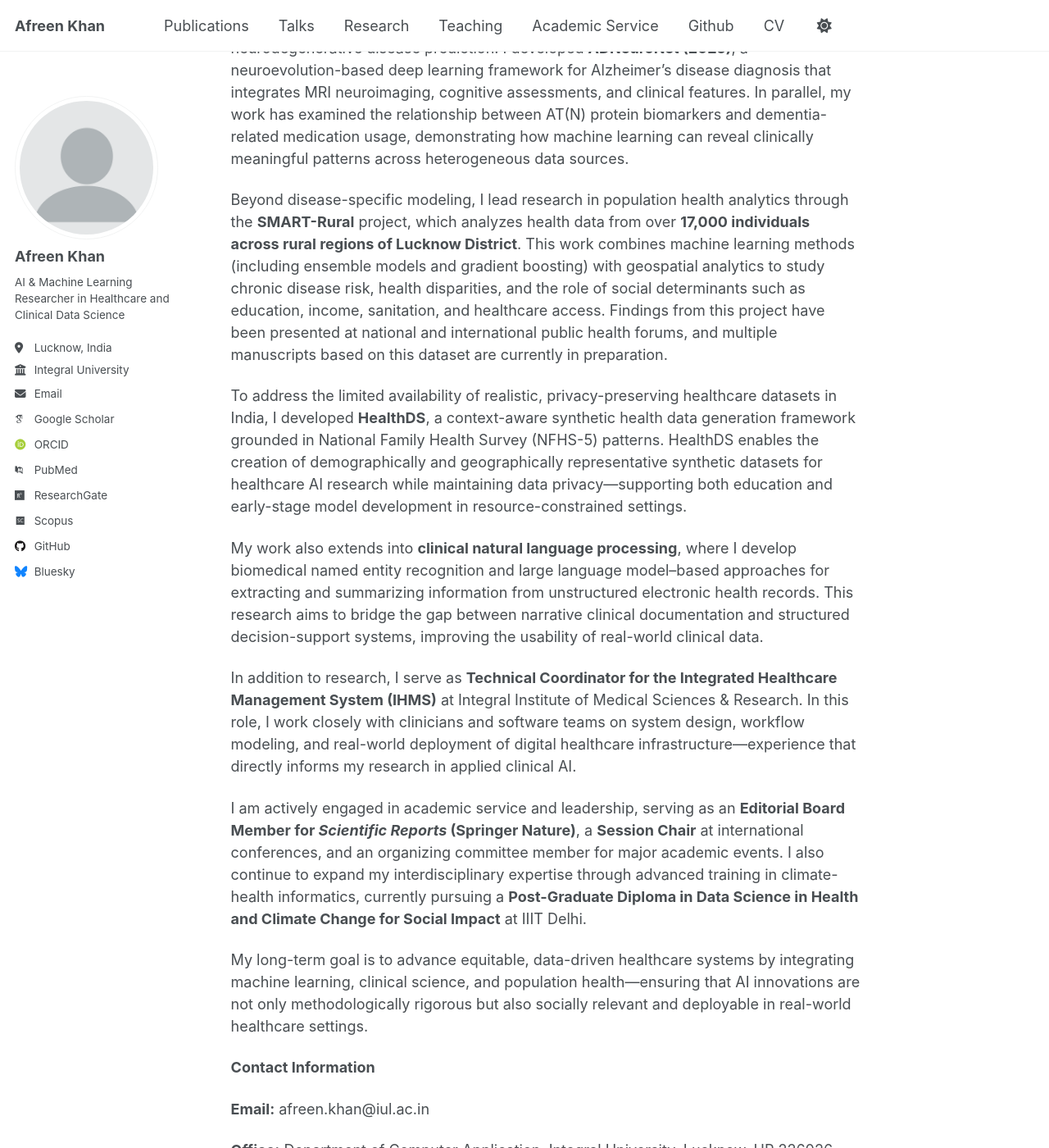
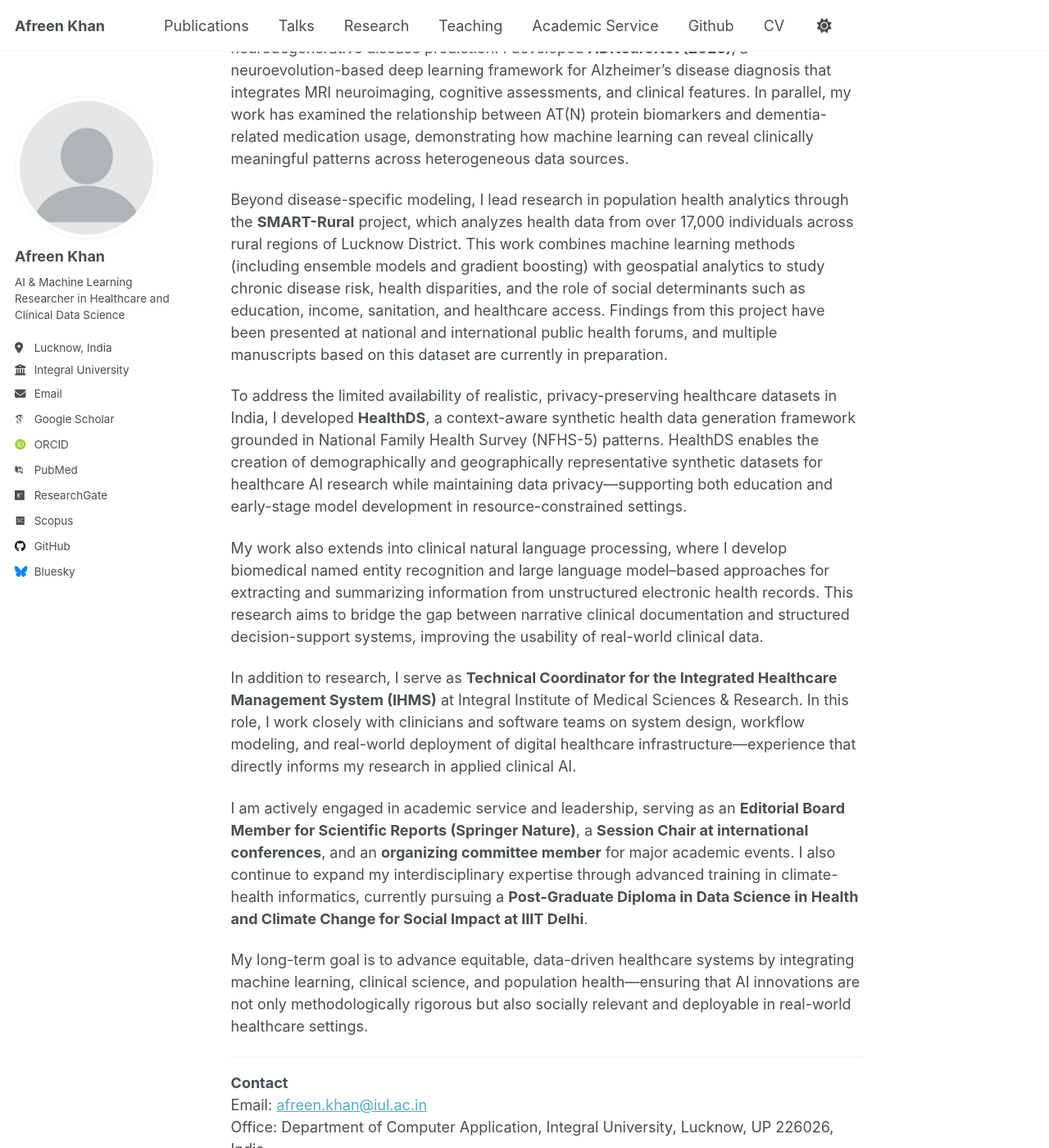
Before and after one commit to afreen-kh/afreen-kh.github.io, a Jekyll site: the page built from _pages/about.md, in a window 1280 px wide and 1400 px high, scrolled down 363 px. Shown: the whole window at 82% size. Built offline with Jekyll 4.4.1, drawn with Linux system fonts in a browser that asks for light colours; some web fonts are replaced; a script that is not in the unit is left out; some of the changed text lies outside the part shown.

Commit message:
Update about.md

```diff
--- a/_pages/about.md
+++ b/_pages/about.md
@@ -12,24 +12,30 @@ I am an AI and machine learning researcher working at the intersection of health
 
 My research spans multiple scales of healthcare data—from neuroimaging and clinical assessments at the individual level to large-scale population and geospatial health analytics. A central theme of my work is multimodal data integration, particularly for neurodegenerative disease prediction. I developed **ADNeuroNet (2025)**, a neuroevolution-based deep learning framework for Alzheimer’s disease diagnosis that integrates MRI neuroimaging, cognitive assessments, and clinical features. In parallel, my work has examined the relationship between AT(N) protein biomarkers and dementia-related medication usage, demonstrating how machine learning can reveal clinically meaningful patterns across heterogeneous data sources.
 
-Beyond disease-specific modeling, I lead research in population health analytics through the **SMART-Rural** project, which analyzes health data from over **17,000 individuals across rural regions of Lucknow District**. This work combines machine learning methods (including ensemble models and gradient boosting) with geospatial analytics to study chronic disease risk, health disparities, and the role of social determinants such as education, income, sanitation, and healthcare access. Findings from this project have been presented at national and international public health forums, and multiple manuscripts based on this dataset are currently in preparation.
+Beyond disease-specific modeling, I lead research in population health analytics through the **SMART-Rural** project, which analyzes health data from over 17,000 individuals across rural regions of Lucknow District. This work combines machine learning methods (including ensemble models and gradient boosting) with geospatial analytics to study chronic disease risk, health disparities, and the role of social determinants such as education, income, sanitation, and healthcare access. Findings from this project have been presented at national and international public health forums, and multiple manuscripts based on this dataset are currently in preparation.
 
 To address the limited availability of realistic, privacy-preserving healthcare datasets in India, I developed **HealthDS**, a context-aware synthetic health data generation framework grounded in National Family Health Survey (NFHS-5) patterns. HealthDS enables the creation of demographically and geographically representative synthetic datasets for healthcare AI research while maintaining data privacy—supporting both education and early-stage model development in resource-constrained settings.
 
-My work also extends into **clinical natural language processing**, where I develop biomedical named entity recognition and large language model–based approaches for extracting and summarizing information from unstructured electronic health records. This research aims to bridge the gap between narrative clinical documentation and structured decision-support systems, improving the usability of real-world clinical data.
+My work also extends into clinical natural language processing, where I develop biomedical named entity recognition and large language model–based approaches for extracting and summarizing information from unstructured electronic health records. This research aims to bridge the gap between narrative clinical documentation and structured decision-support systems, improving the usability of real-world clinical data.
 
 In addition to research, I serve as **Technical Coordinator for the Integrated Healthcare Management System (IHMS)** at Integral Institute of Medical Sciences & Research. In this role, I work closely with clinicians and software teams on system design, workflow modeling, and real-world deployment of digital healthcare infrastructure—experience that directly informs my research in applied clinical AI.
 
-I am actively engaged in academic service and leadership, serving as an **Editorial Board Member for *Scientific Reports* (Springer Nature)**, a **Session Chair** at international conferences, and an organizing committee member for major academic events. I also continue to expand my interdisciplinary expertise through advanced training in climate-health informatics, currently pursuing a **Post-Graduate Diploma in Data Science in Health and Climate Change for Social Impact** at IIIT Delhi.
+I am actively engaged in academic service and leadership, serving as an **Editorial Board Member for Scientific Reports (Springer Nature)**, a **Session Chair at international conferences**, and an **organizing committee member** for major academic events. I also continue to expand my interdisciplinary expertise through advanced training in climate-health informatics, currently pursuing a **Post-Graduate Diploma in Data Science in Health and Climate Change for Social Impact at IIIT Delhi**.
 
 My long-term goal is to advance equitable, data-driven healthcare systems by integrating machine learning, clinical science, and population health—ensuring that AI innovations are not only methodologically rigorous but also socially relevant and deployable in real-world healthcare settings.
 
+---
 
+<div class="about-contact">
+<strong>Contact</strong><br>
+Email: <a href="mailto:afreen.khan@iul.ac.in">afreen.khan@iul.ac.in</a><br>
+Office: Department of Computer Application, Integral University, Lucknow, UP 226026, India
+</div>
 
-**Contact Information**
-
-**Email:** afreen.khan@iul.ac.in
-
-**Office:** Department of Computer Application, Integral University, Lucknow, UP 226026, India
-
-<a href="https://scholar.google.com/citations?user=1nYfL-MAAAAJ&hl=en" target="_blank">Google Scholar</a> | <a href="https://orcid.org/0000-0002-0545-7785" target="_blank">ORCID</a> | <a href="https://www.researchgate.net/profile/Afreen_Khan4" target="_blank">ResearchGate</a> | <a href="https://www.scopus.com/authid/detail.uri?authorId=57205026656" target="_blank">Scopus</a> | <a href="https://www.linkedin.com/in/afreen-khan-phd-89668588" target="_blank">LinkedIn</a>
+<div class="academic-footer">
+  <a href="https://scholar.google.com/citations?user=1nYfL-MAAAAJ" target="_blank">Google Scholar</a>
+  <a href="https://orcid.org/0000-0002-0545-7785" target="_blank">ORCID</a>
+  <a href="https://www.researchgate.net/profile/Afreen_Khan4" target="_blank">ResearchGate</a>
+  <a href="https://www.scopus.com/authid/detail.uri?authorId=57205026656" target="_blank">Scopus</a>
+  <a href="https://www.linkedin.com/" target="_blank">LinkedIn</a>
+</div>
```
